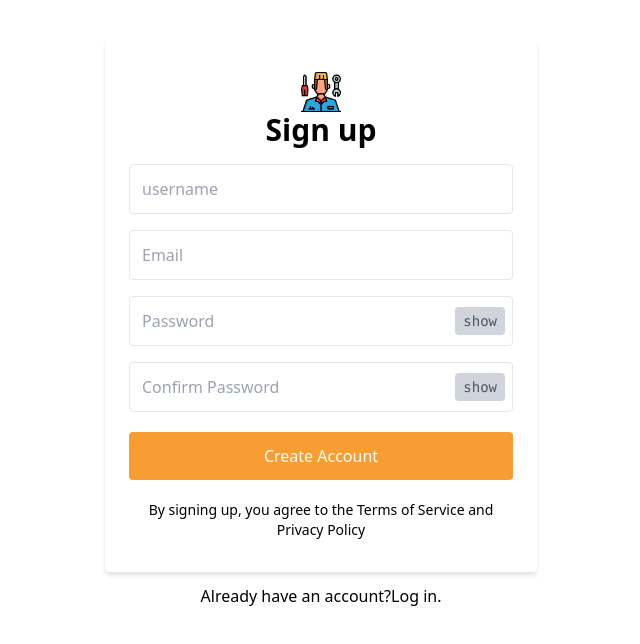
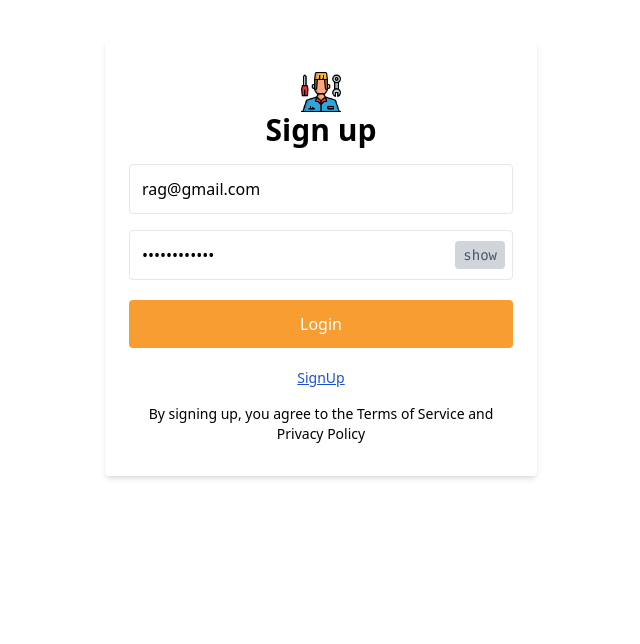
Before and after one commit to ragujan/fix_mia_frontend_with_react, a React (Vite) app: page /login in a window 1280 px wide. Shown: the top 644 px of the page, without its empty margins (319-959 px from the left). Built offline with nearby package versions, Linux system fonts and the light colour scheme.

Commit message:
add:router is added login and signpup works well

```diff
--- a/package.json
+++ b/package.json
@@ -11,7 +11,8 @@
   },
   "dependencies": {
     "react": "^18.2.0",
-    "react-dom": "^18.2.0"
+    "react-dom": "^18.2.0",
+    "react-router-dom": "^6.16.0"
   },
   "devDependencies": {
     "@types/react": "^18.2.15",
--- a/src/App.tsx
+++ b/src/App.tsx
@@ -1,12 +1,23 @@
 // import Login from './frontend/auth/Login'
+import Login from './frontend/auth/Login';
 import SignUp from './frontend/auth/SignUp'
+import {
+  BrowserRouter,
+  Routes,
+  Route,
+} from "react-router-dom";
 function App() {
 
 
   return (
     <>
      {/* <Login/> */}
-     <SignUp/>
+     <BrowserRouter>
+        <Routes>
+            <Route path="/login" element={<Login/>} />
+            <Route path="/signup" element={<SignUp/>} />
+        </Routes>
+      </BrowserRouter>
     </>
   )
 }
--- a/src/frontend/auth/Login.tsx
+++ b/src/frontend/auth/Login.tsx
@@ -3,25 +3,24 @@ import { useState } from "react";
 import logoImage from "./../../assets/resources/image_resources/logo.png";
 import { validate } from "../../util/Validate";
 import { makeRequests } from "../../util/makeRequests";
+import { Link } from "react-router-dom";
 function Login() {
   const [passwordVisible, setPasswordVisible] = useState(false);
 
-  const [email, setEmail] = useState("");
-  const [password, setPassword] = useState("");
+  const [email, setEmail] = useState("rag@gmail.com");
+  const [password, setPassword] = useState("123Rag###rag");
   const [inputErrorState, setInputErrorState] = useState(false);
   const [errorMessage, setErrorMessage] = useState("");
-  const userRegisterSuccessMessage = "Non-Exception:User added successfully";
+  const userRegisterSuccessMessage = "Non-Exception:User is there";
   const serverResponseMessageTypeStartsWith = "Non-Exception:";
   const showPassword = () => {
     setPasswordVisible(!passwordVisible);
   };
 
   const doLogin = async () => {
-
     const formData = new FormData();
     formData.append("email", email);
     formData.append("password", password);
-
 
     if (!validate(email, "email")) {
       setErrorMessage("Invalid email");
@@ -41,7 +40,7 @@ function Login() {
       email: email,
       password: password,
     });
-    const url = "http://localhost:8080/fix_mia_app_war_exploded/signupuser";
+    const url = "http://localhost:8080/fix_mia_app_war_exploded/loginuser";
     const response = await makeRequests(
       "POST",
       url,
@@ -50,14 +49,20 @@ function Login() {
       "application/json"
     );
     if (
-      response.toLocaleLowerCase ===
+      response.toLocaleLowerCase() ===
       userRegisterSuccessMessage.toLocaleLowerCase()
     ) {
-      console.log(userRegisterSuccessMessage.toLocaleLowerCase())
+      setInputErrorState(false);
+      console.log("Success")
+      console.log(userRegisterSuccessMessage.toLocaleLowerCase());
     } else {
       console.log(response);
+      console.log("bad")
       if (response.includes(serverResponseMessageTypeStartsWith)) {
-        const errMsg = response.replaceAll(serverResponseMessageTypeStartsWith,"");
+        const errMsg = response.replaceAll(
+          serverResponseMessageTypeStartsWith,
+          ""
+        );
         setInputErrorState(true);
         setErrorMessage(errMsg);
       }
@@ -88,7 +93,6 @@ function Login() {
             ) : (
               <></>
             )}
-
 
             <input
               id="email"
@@ -128,14 +132,13 @@ function Login() {
               />
             </div>
 
-
             <button
               className="w-full py-3 my-1 text-center text-white rounded bg-maintheme hover:bg-green-dark focus:outline-none"
               onClick={() => {
                 doLogin();
               }}
             >
-              Create Account
+              Login
             </button>
             {/* <div className="flex justify-center w-full pt-3 pb-2 my-1 ">
 
@@ -150,23 +153,21 @@ function Login() {
                         data-text="signup_with" data-size="large" data-locale="en-US" data-logo_alignment="left">
                     </div>
                 </div> */}
-
+            <div className="mt-4 text-sm text-center text-grey-dark">
+              <Link
+                className="text-blue-700 underline cursor-pointer"
+                to={"/signup"}
+              >
+                SignUp
+              </Link>
+            </div>
             <div className="mt-4 text-sm text-center text-grey-dark">
               By signing up, you agree to the Terms of Service and Privacy
               Policy
             </div>
           </div>
 
-          <div className="mt-3 text-grey-dark">
-            Already have an account?
-            <a
-              className="no-underline border-b border-blue-50 text-blue"
-              href="../login/"
-            >
-              Log in
-            </a>
-            .
-          </div>
+
         </div>
       </div>
     </>
--- a/src/frontend/auth/SignUp.tsx
+++ b/src/frontend/auth/SignUp.tsx
@@ -3,7 +3,10 @@ import { useEffect, useState } from "react";
 import logoImage from "./../../assets/resources/image_resources/logo.png";
 import { validate } from "../../util/Validate";
 import { makeRequests } from "../../util/makeRequests";
+import {Link} from "react-router-dom";
 function SignUp() {
+
+
   const [passwordVisible, setPasswordVisible] = useState(false);
   const [confirmPasswordVisible, setConfirmbasswordVisible] = useState(false);
 
@@ -13,6 +16,8 @@ function SignUp() {
   const [confirmPassword, setConfirmPassword] = useState("");
   const [inputErrorState, setInputErrorState] = useState(false);
   const [errorMessage, setErrorMessage] = useState("");
+
+
   const userRegisterSuccessMessage = "Non-Exception:User added successfully";
   const serverResponseMessageTypeStartsWith = "Non-Exception:";
   const showPassword = () => {
@@ -70,7 +75,7 @@ function SignUp() {
       "application/json"
     );
     if (
-      response.toLocaleLowerCase ===
+      response.toLocaleLowerCase() ===
       userRegisterSuccessMessage.toLocaleLowerCase()
     ) {
       console.log(userRegisterSuccessMessage.toLocaleLowerCase())
@@ -83,6 +88,8 @@ function SignUp() {
       }
     }
   };
+
+
   useEffect(() => {
     console.log("Password visibility status ", passwordVisible);
   }, [passwordVisible]);
@@ -193,36 +200,16 @@ function SignUp() {
             >
               Create Account
             </button>
-            {/* <div className="flex justify-center w-full pt-3 pb-2 my-1 ">
-
-                    <div id="g_id_onload"
-                        data-client_id="337084451495-b1tda8u3401dmtqcpcfsrlgprnrs0op8.apps.googleusercontent.com"
-                        data-context="signup" data-ux_mode="redirect"
-                        data-login_uri="http://localhost:8080/fix_mia_app_war_exploded/signupgooglehome"
-                        data-callback="signup_google" data-nonce="" data-itp_support="true">
-                    </div>
-
-                    <div className="g_id_signin" data-type="standard" data-shape="rectangular" data-theme="outline"
-                        data-text="signup_with" data-size="large" data-locale="en-US" data-logo_alignment="left">
-                    </div>
-                </div> */}
-
+            <div className="mt-4 text-sm text-center text-grey-dark">
+              <Link className="text-blue-700 underline cursor-pointer" to={"/login"}>Login</Link>
+            </div>
             <div className="mt-4 text-sm text-center text-grey-dark">
               By signing up, you agree to the Terms of Service and Privacy
               Policy
             </div>
           </div>
 
-          <div className="mt-3 text-grey-dark">
-            Already have an account?
-            <a
-              className="no-underline border-b border-blue-50 text-blue"
-              href="../login/"
-            >
-              Log in
-            </a>
-            .
-          </div>
+
         </div>
       </div>
     </>
```
Also changed, not shown: 1 other file (tests, documents, lock files or other folders).
